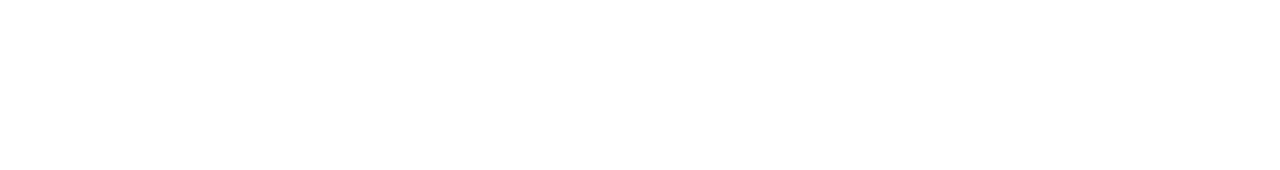
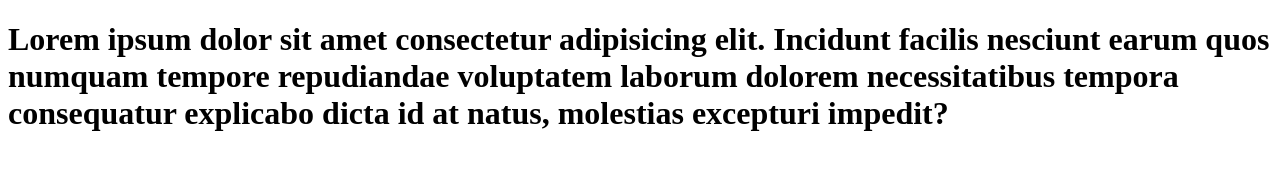
Before and after one commit to Saharrok/Freshcode, a plain HTML site: page index.html in a window 1280 px wide. Drawn offline with Linux system fonts and the light colour scheme.

Commit message:
Add text

```diff
--- a/index.html
+++ b/index.html
@@ -6,6 +6,10 @@
     <title>Document</title>
 </head>
 <body>
-
+    <h1>Lorem ipsum dolor sit amet consectetur adipisicing elit.
+         Incidunt facilis nesciunt earum quos numquam tempore
+         repudiandae voluptatem laborum dolorem necessitatibus
+          tempora consequatur explicabo dicta id at natus,
+           molestias excepturi impedit?</h1>
 </body>
 </html>
```
